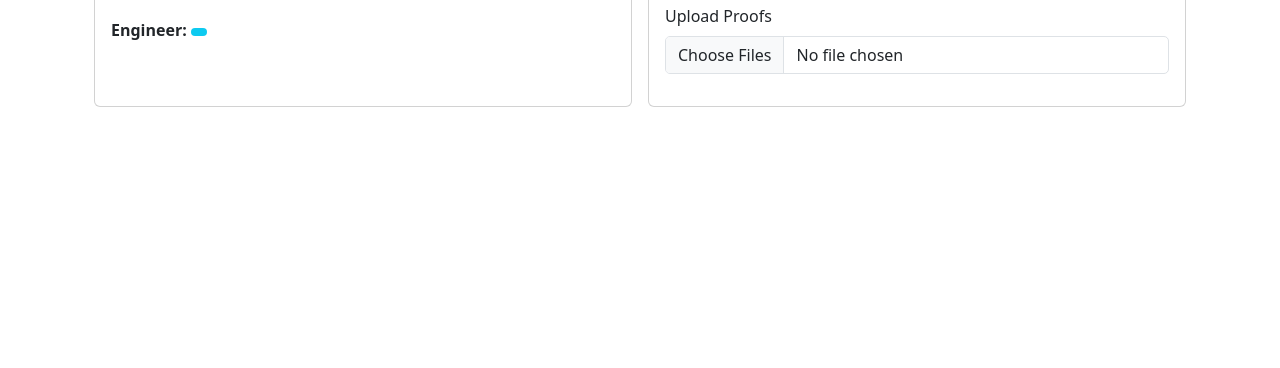
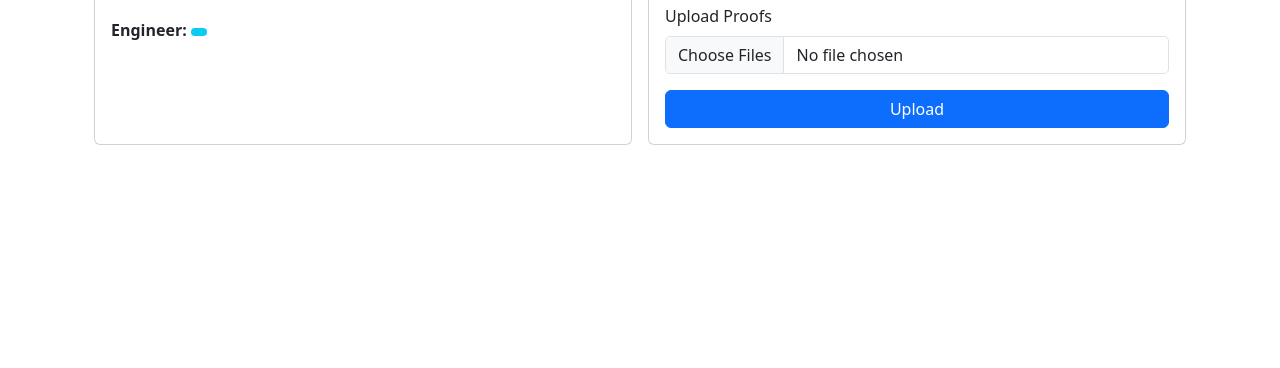
Before and after one commit to bhagatprince011/QMS_Prototype, a Django app: template templates/contractorView.html in a window 1280 px wide. Shown: the part 339-707 px from the top of the page. Run offline with Django 5.2, Linux system fonts and the light colour scheme; the template is opened without the code that fills it, so the values that code supplies are empty; parts of the project's set-up code (start-up, migrations or seed data) failed here and were passed over.

Commit message:
restored upload button

```diff
--- a/templates/contractorView.html
+++ b/templates/contractorView.html
@@ -83,6 +83,7 @@
                             multiple
                             required
                             aria-label="Upload Project Documents">
+                        <button id="uploadButton" type="submit" class="btn btn-primary w-100">Upload</button>
                     </form>
                 </div>
             </div>
```
